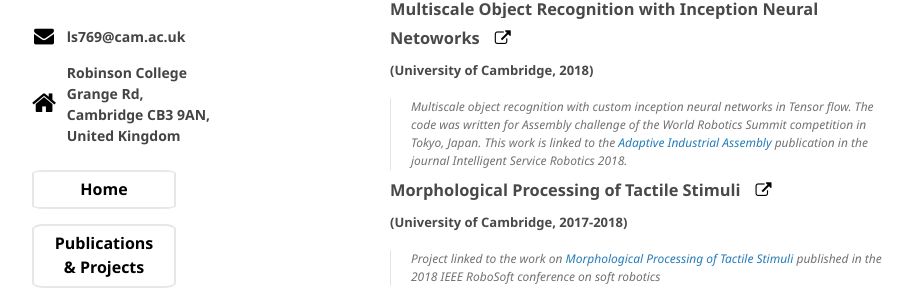
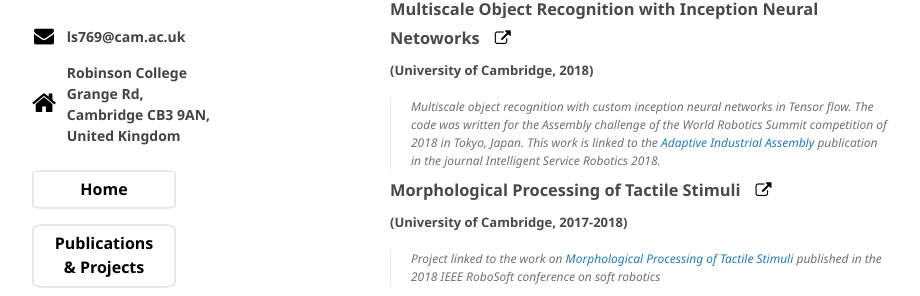
Before and after one commit to lucascimeca/lucascimeca.github.io, a Jekyll site: the page built from publications.md, in a window 1280 px wide and 900 px high, scrolled down 1055 px. Shown: the part 162-458 px from the top of the window, without its empty margins (180-1100 px from the left). Built offline with Jekyll 4.4.1, drawn with Linux system fonts in a browser that asks for light colours; nearby versions of some CDN libraries; some web fonts are replaced; the repository's description, which GitHub fills in, is left out; our own code applies the rules of GitHub Pages for plain Markdown files.

Commit message:
Update publications.md

```diff
--- a/publications.md
+++ b/publications.md
@@ -89,7 +89,7 @@ constrained model for path integration in the bee brain,” Current Biology, vol
 
 ### [](#MorphProc) Multiscale Object Recognition with Inception Neural Netoworks<a href="https://bitbucket.org/lucascimeca/multiscale_robotics_object_recognition/src/master/" class="fa fa-external-link" style="font-size: 16px" target="_blank"></a><br/><font size="2px">(University of Cambridge, 2018)</font>
 
-> <div style="font-style: italic; font-size: 12px">Multiscale object recognition with custom inception neural networks in Tensor flow. The code was written for Assembly challenge of the World Robotics Summit competition in Tokyo, Japan. This work is linked to the <a href="https://lucascimeca.github.io/publications#wrs2018">Adaptive Industrial Assembly </a> publication in the journal Intelligent Service Robotics 2018. </div>
+> <div style="font-style: italic; font-size: 12px">Multiscale object recognition with custom inception neural networks in Tensor flow. The code was written for the Assembly challenge of the World Robotics Summit competition of 2018 in Tokyo, Japan. This work is linked to the <a href="https://lucascimeca.github.io/publications#wrs2018">Adaptive Industrial Assembly </a> publication in the journal Intelligent Service Robotics 2018. </div>
 
 ### [](#MorphProc) Morphological Processing of Tactile Stimuli<a href="https://bitbucket.org/lucascimeca/morphological_processing/src/master/" class="fa fa-external-link" style="font-size: 16px" target="_blank"></a><br/><font size="2px">(University of Cambridge, 2017-2018)</font>
 
```
